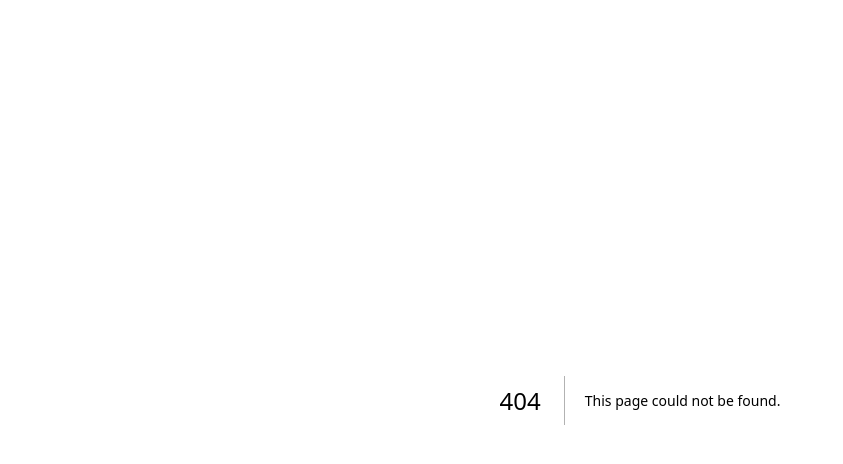
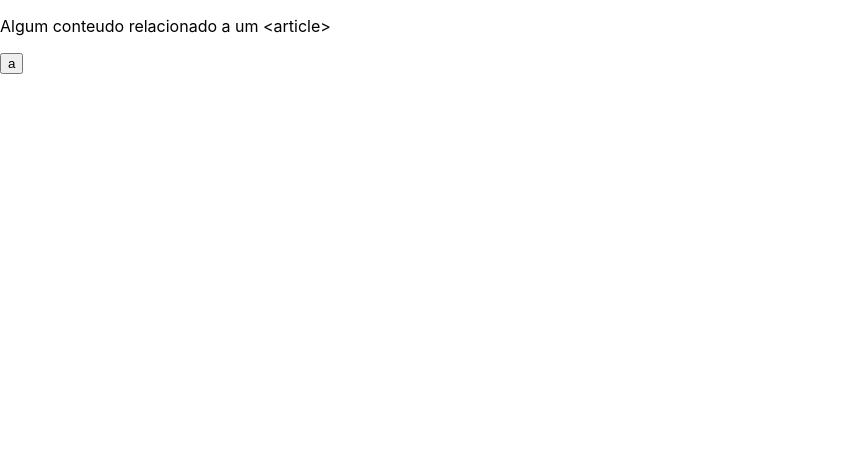
Before and after one commit to josuesantos1/cars-front, a Next.js app: page /admin in a window 1280 px wide. Before the commit this address had no page. Shown: the top 464 px of the page, without its empty margins (0-843 px from the left). Built offline with nearby package versions, Linux system fonts and the light colour scheme.

Commit message:
[page] (admin)

```diff
--- /dev/null
+++ b/pages/admin.js
@@ -0,0 +1,30 @@
+import Head from 'next/head'
+import { useState } from 'react'
+
+import users from '../api/users'
+
+export default function Admin() {
+  const [me, setMe] = useState()
+
+  const View = async () => {
+    const viewMe = await users.view()
+    setMe(me)
+  }
+
+  return (
+    <div>
+      <Head>
+        <title>Cars - Login</title>
+        <meta name="description" content="Generated by create next app" />
+        <link rel="icon" href="/favicon.ico" />
+      </Head>
+
+      <main>
+        <aside>
+         <p>Algum conteudo relacionado a um &lt;article&gt;</p>
+        </aside>
+        <button onClick={View} >a</button>
+      </main>
+    </div>
+  )
+}
```
